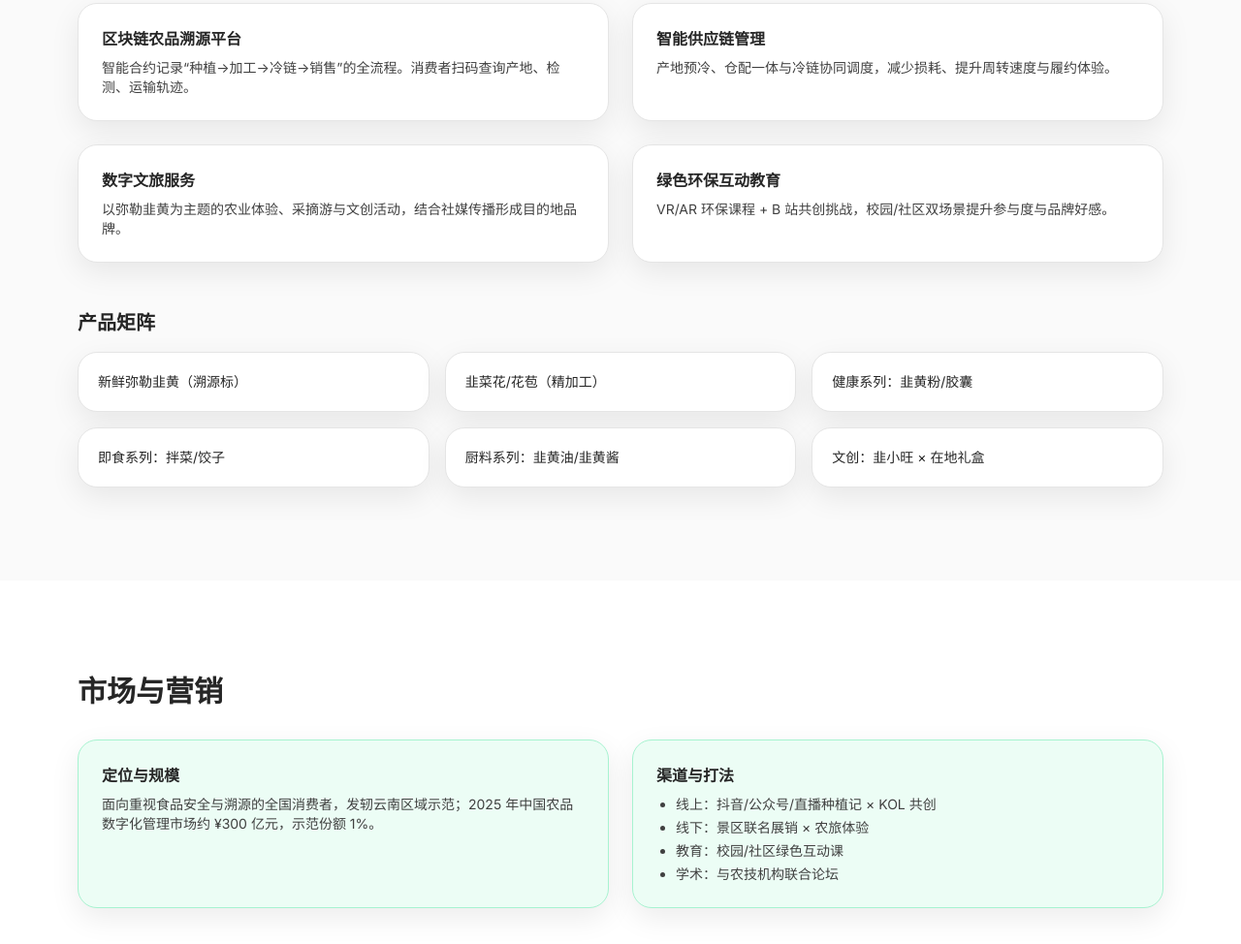
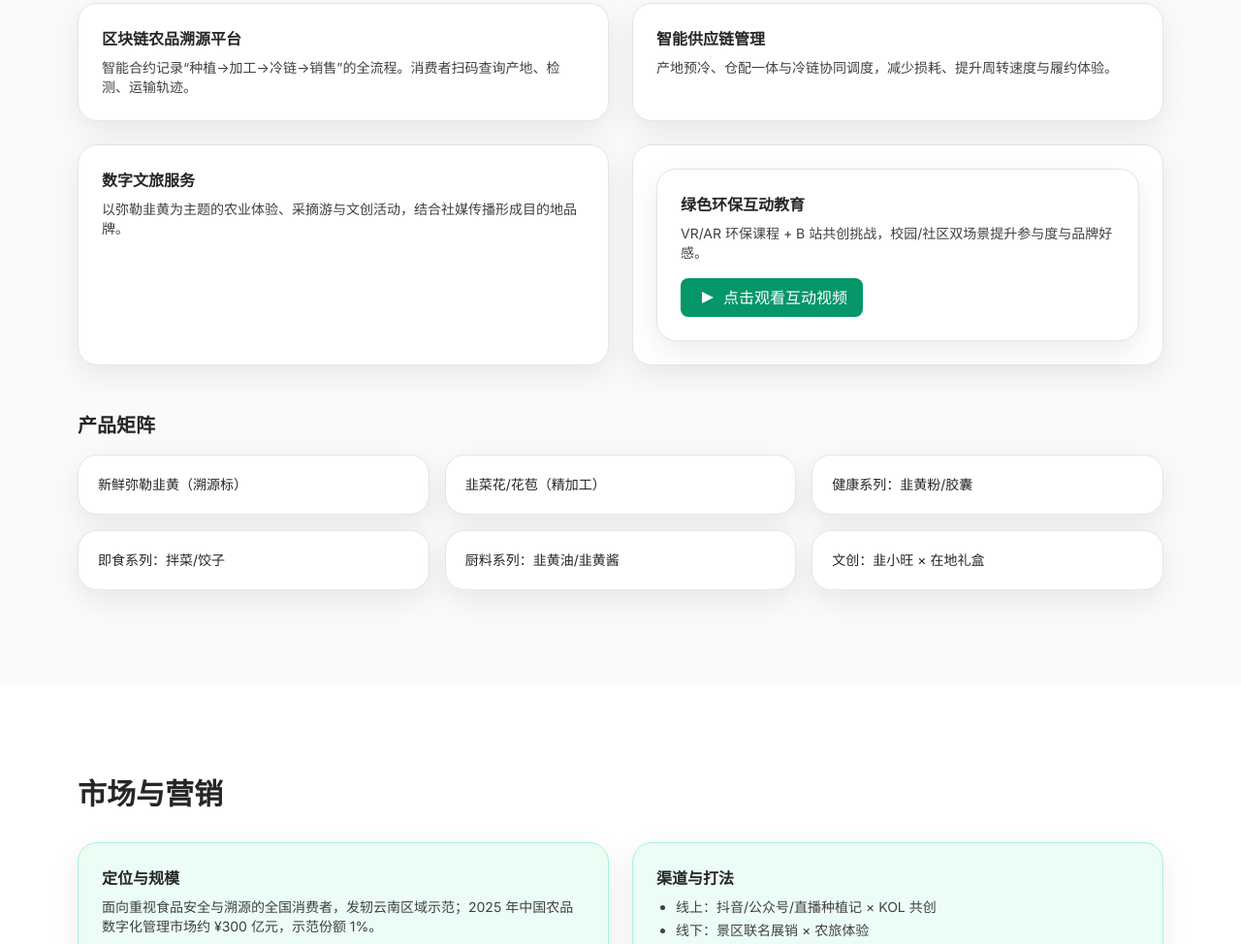
Before and after one commit to 491034170/jiuhuang, a plain HTML site: page index.html in a window 1280 px wide. Shown: the part 1487-2461 px from the top of the page at 97% size. Drawn offline with nearby package versions, Linux system fonts and the light colour scheme.

Commit message:
Update index.html
增加互动视频部分

```diff
--- a/index.html
+++ b/index.html
@@ -158,8 +158,21 @@
           <p class="mt-2 text-sm text-neutral-700">以弥勒韭黄为主题的农业体验、采摘游与文创活动，结合社媒传播形成目的地品牌。</p>
         </div>
         <div class="card bg-white p-6 border border-neutral-200">
-          <h3 class="font-bold">绿色环保互动教育</h3>
-          <p class="mt-2 text-sm text-neutral-700">VR/AR 环保课程 + B 站共创挑战，校园/社区双场景提升参与度与品牌好感。</p>
+          <div class="card bg-white p-6 border border-neutral-200">
+  <h3 class="font-bold">绿色环保互动教育</h3>
+  <p class="mt-2 text-sm text-neutral-700">
+    VR/AR 环保课程 + B 站共创挑战，校园/社区双场景提升参与度与品牌好感。
+  </p>
+  <a href="https://www.bilibili.com/video/BV1hN4y187e7" target="_blank"
+     class="mt-4 inline-flex items-center gap-2 px-4 py-2 bg-emerald-600 text-white rounded-lg hover:bg-emerald-700">
+    <!-- 播放图标（SVG） -->
+    <svg xmlns="http://www.w3.org/2000/svg" class="h-5 w-5" fill="currentColor" viewBox="0 0 20 20">
+      <path d="M6 4l12 6-12 6V4z"/>
+    </svg>
+    点击观看互动视频
+  </a>
+</div>
+
         </div>
       </div>
 
```
